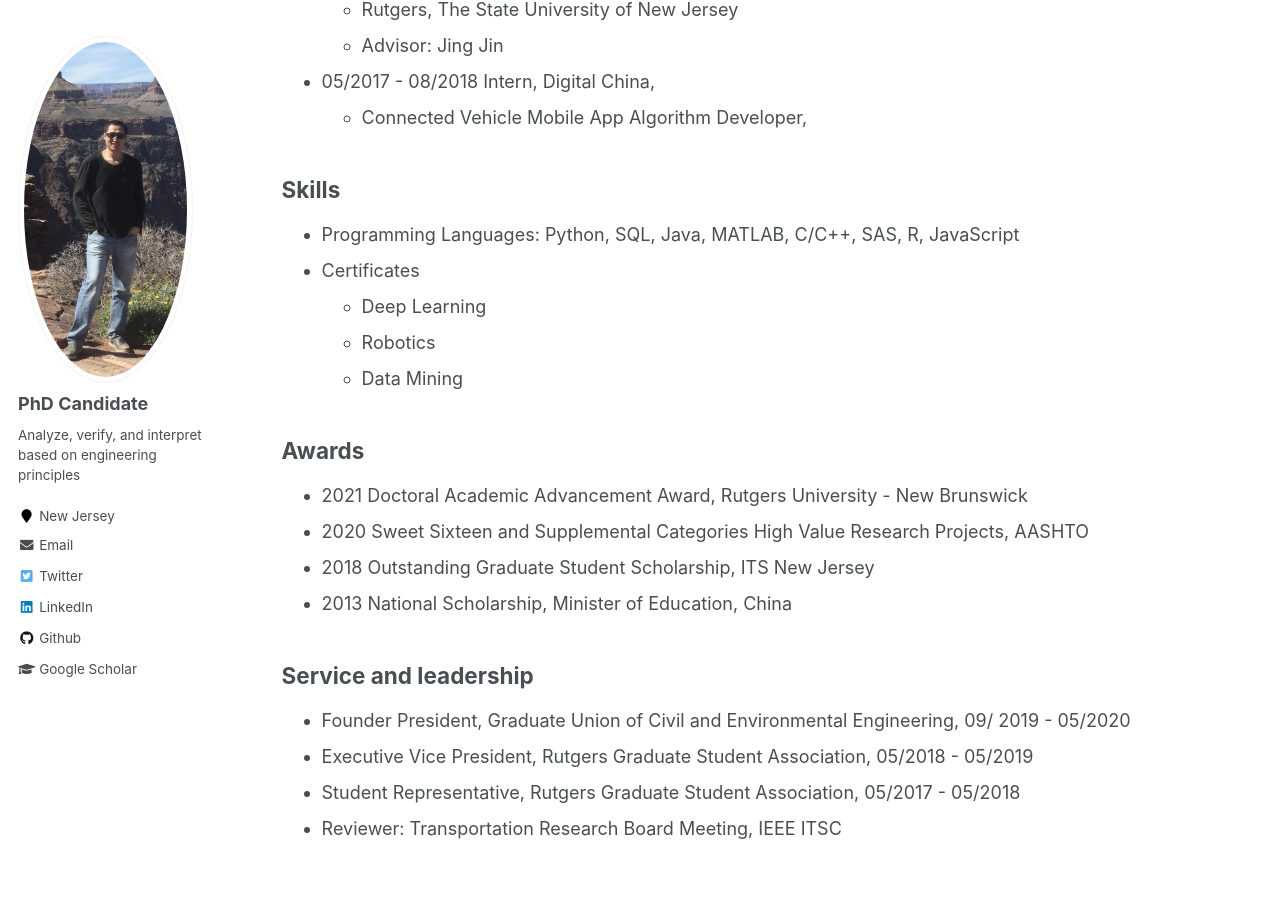
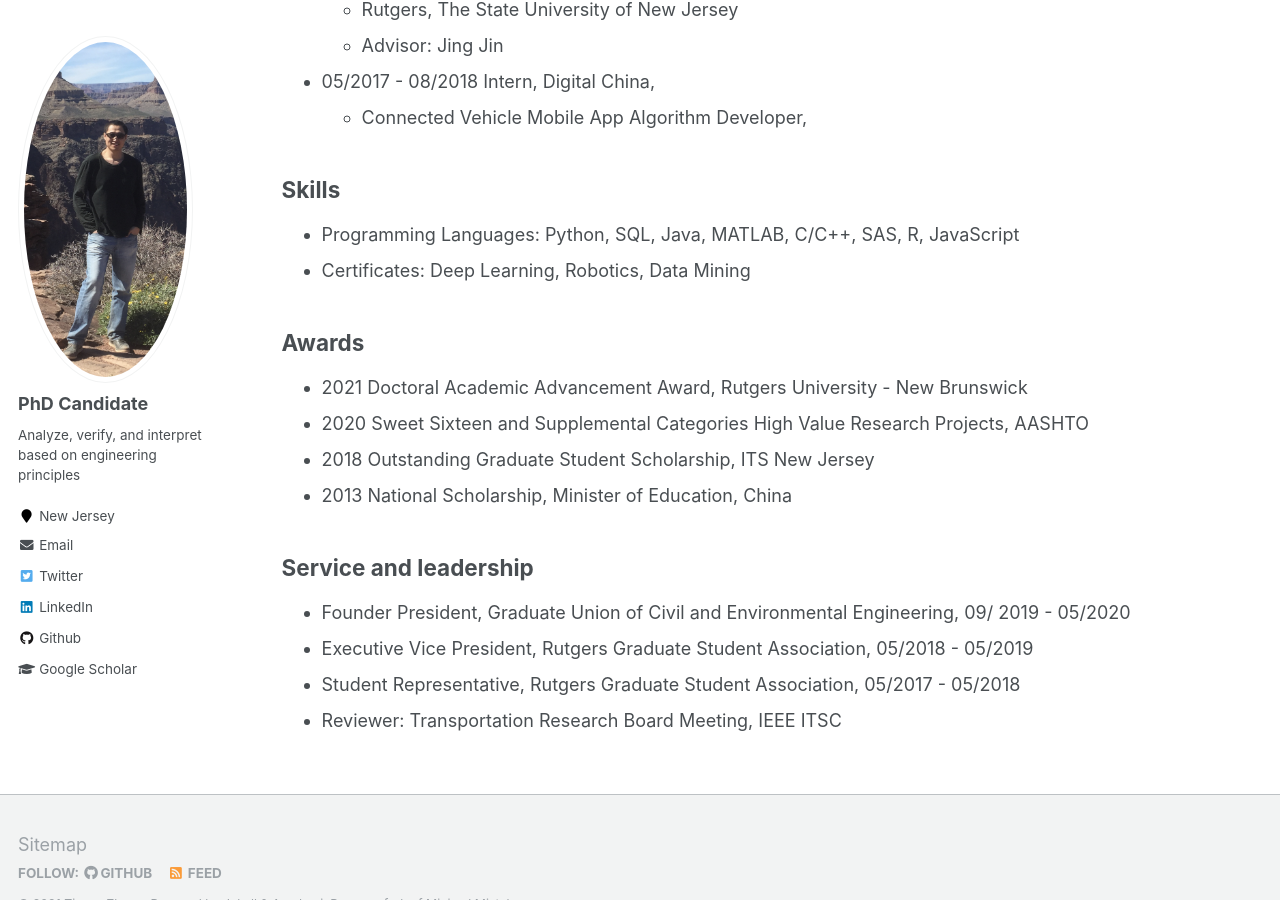
Before and after one commit to TeRyZh/Website, a Jekyll site: the page built from _pages/cv.md, in a window 1280 px wide and 900 px high, scrolled down 509 px. Built offline with Jekyll 4.4.1, drawn with Linux system fonts in a browser that asks for light colours.

Commit message:
Update cv.md

```diff
--- a/_pages/cv.md
+++ b/_pages/cv.md
@@ -28,10 +28,7 @@ Work experience
 Skills
 ------
 * Programming Languages: Python, SQL, Java, MATLAB, C/C++, SAS, R, JavaScript
-* Certificates
-  * Deep Learning
-  * Robotics
-  * Data Mining
+* Certificates: Deep Learning, Robotics, Data Mining
 
 Awards
 ------
```
